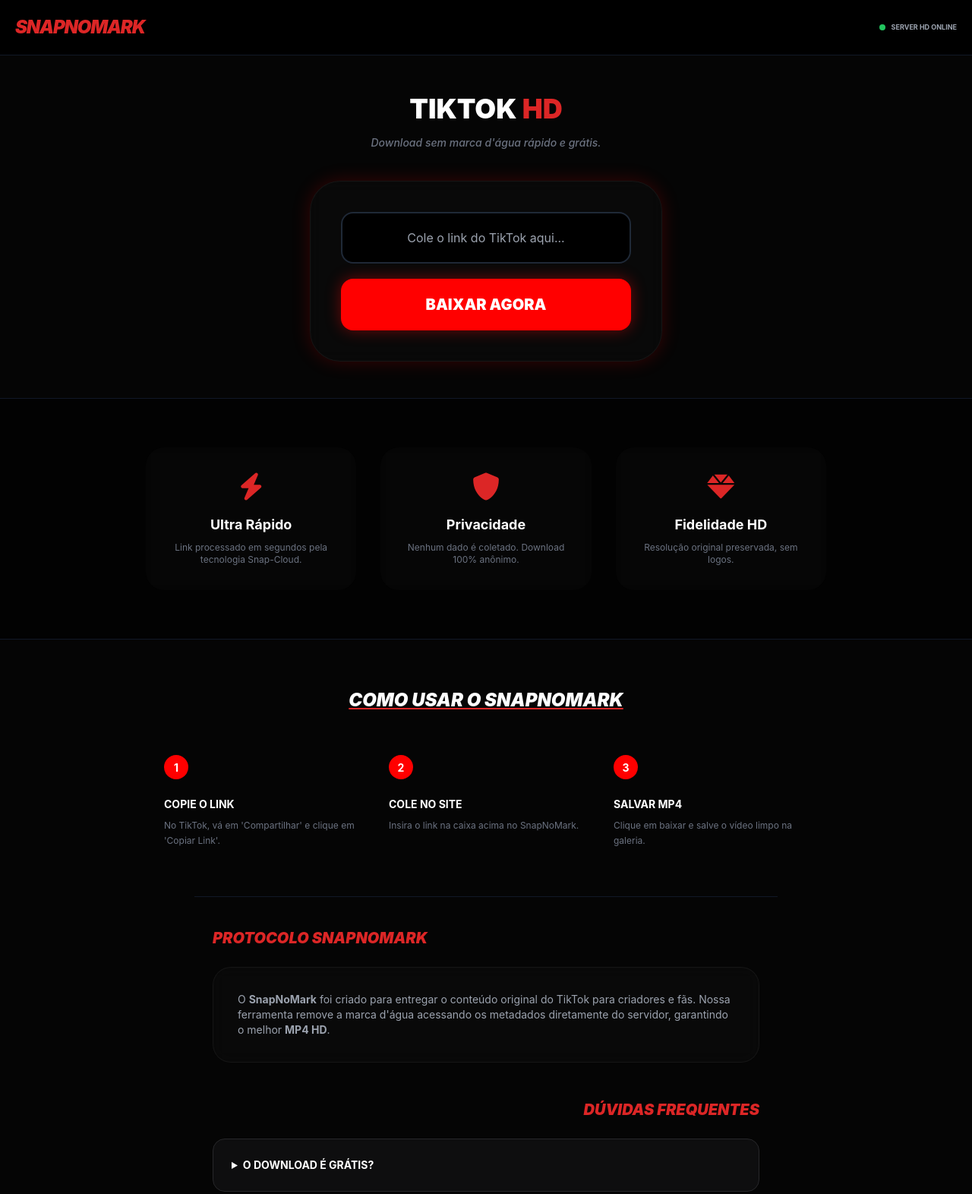
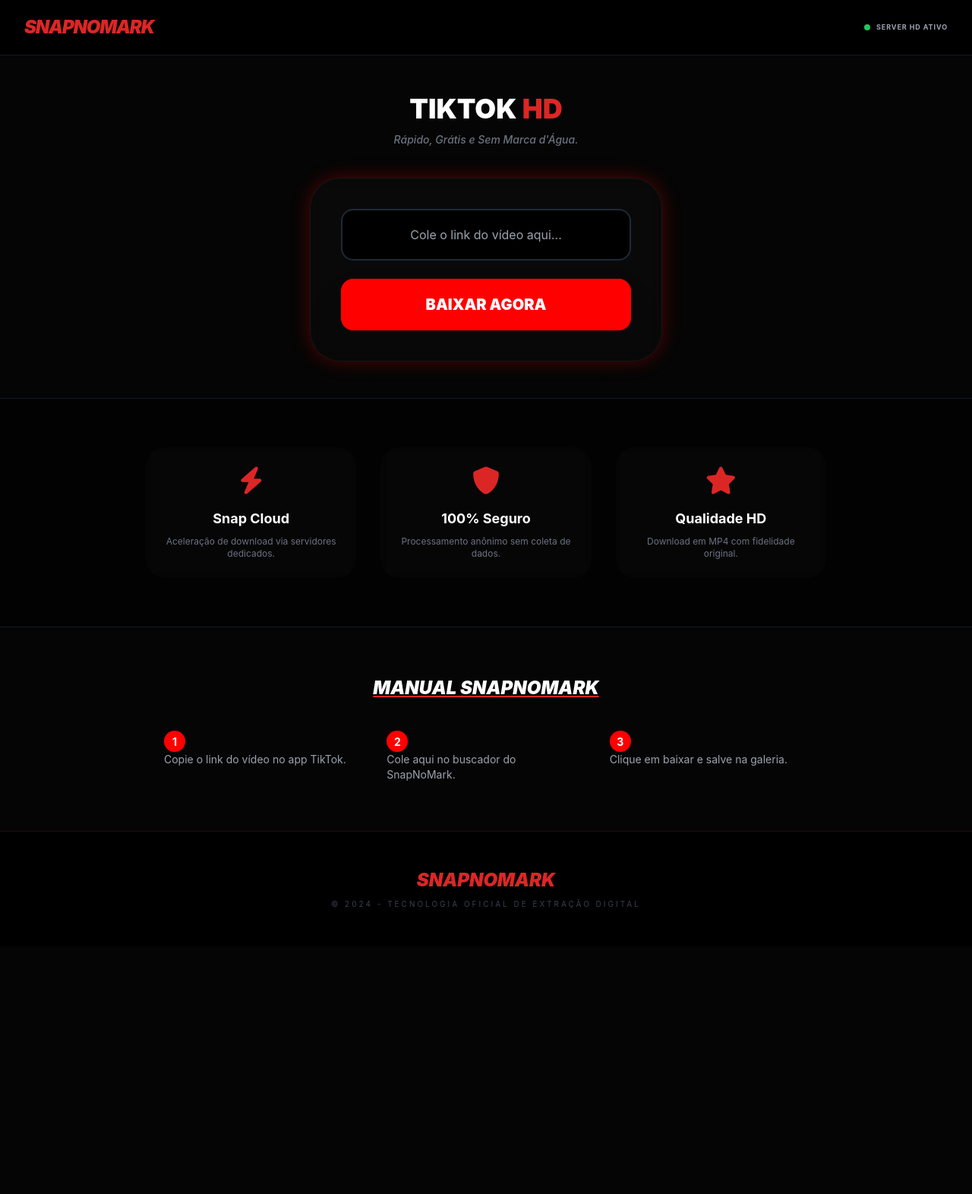
Before and after one commit to tiacardo/snapnomark.verceell2, a plain HTML site: page index.html in a window 1280 px wide. Shown: the top 1572 px of the page at 76% size. After the commit the page ends 1246 px from the top, so only its background shows below. Drawn offline with nearby package versions, Linux system fonts and the light colour scheme.

Commit message:
Update index.html

```diff
--- a/index.html
+++ b/index.html
@@ -1,30 +1,22 @@
 <!DOCTYPE html>
 <html lang="pt-br">
 <head>
-    <!-- Verificação do Pinterest e Google Search Console -->
     <meta name="p:domain_verify" content="d5b7f467663ae0a96199c322feb2994e"/>
     <meta name="google-site-verification" content="PnnwfCaod9KnTiUog4mh-TEVtmicycnJXoPPh4UUaMI" />
-
-    <!-- 1. VERIFICAÇÃO MONETAG -->
     <meta name="monetag" content="3bcfc9ba9946005f642237bc6ca929f4">
 
-    <!-- 2. GOOGLE ADSENSE -->
+    <!-- 1. GOOGLE ADSENSE & ANALYTICS -->
     <script async src="https://pagead2.googlesyndication.com/pagead/js/adsbygoogle.js?client=ca-pub-4898368878041703" crossorigin="anonymous"></script>
-
-    <!-- 3. GOOGLE ANALYTICS (G-89HXCVKFTX) -->
     <script async src="https://www.googletagmanager.com/gtag/js?id=G-89HXCVKFTX"></script>
     <script>
       window.dataLayer = window.dataLayer || [];
       function gtag(){dataLayer.push(arguments);}
-      gtag('js', new Date());
-      gtag('config', 'G-89HXCVKFTX');
+      gtag('js', new Date()); gtag('config', 'G-89HXCVKFTX');
     </script>
 
     <meta charset="UTF-8">
     <meta name="viewport" content="width=device-width, initial-scale=1.0, maximum-scale=1.0, user-scalable=no">
-
     <title>SnapNoMark - Baixar Vídeo do TikTok Sem Marca d'Água HD</title>
-    <meta name="description" content="O melhor downloader de TikTok online. Baixe vídeos sem marca d'água em HD de forma rápida, gratuita e ilimitada. SnapNoMark oficial.">
 
     <script src="https://cdn.tailwindcss.com"></script>
     <link rel="stylesheet" href="https://cdnjs.cloudflare.com/ajax/libs/font-awesome/6.0.0/css/all.min.css">
@@ -32,128 +24,85 @@
     <style>
         :root { --red: #ff0000; --dark: #050505; --gray: #0f0f0f; }
         body { background: var(--dark); color: white; font-family: 'Inter', sans-serif; margin: 0; scroll-behavior: smooth; }
-
-        .neon-border { border: 1px solid var(--red); box-shadow: 0 0 25px rgba(255, 0, 0, 0.2); }
+        .neon-border { border: 1px solid var(--red); box-shadow: 0 0 25px rgba(255, 0, 0, 0.3); }
         .glass-card { background: rgba(255, 255, 255, 0.02); backdrop-filter: blur(10px); border: 1px solid rgba(255, 255, 255, 0.05); }
-
-        .btn-main {
-            background: var(--red); color: white !important; font-weight: 900;
-            text-transform: uppercase; transition: 0.3s;
-            box-shadow: 0 0 20px rgba(255, 0, 0, 0.4); border: none; cursor: pointer;
-        }
-        .btn-main:hover { transform: scale(1.02); box-shadow: 0 0 30px rgba(255, 0, 0, 0.6); }
-
+        .btn-main { background: var(--red); color: white !important; font-weight: 900; text-transform: uppercase; transition: 0.3s; border: none; cursor: pointer; }
+        .btn-main:hover { transform: scale(1.02); box-shadow: 0 0 30px var(--red); }
         .pulse-red { animation: pulse-red 2s infinite; }
         @keyframes pulse-red { 0% { box-shadow: 0 0 0 0 rgba(255, 0, 0, 0.7); } 70% { box-shadow: 0 0 0 10px rgba(255, 0, 0, 0); } 100% { box-shadow: 0 0 0 0 rgba(255, 0, 0, 0); } }
-
-        .step-number { background: var(--red); width: 32px; height: 32px; display: flex; align-items: center; justify-content: center; border-radius: 50%; font-weight: bold; margin-bottom: 15px; font-size: 14px; }
+        .step-number { background: var(--red); width: 28px; height: 28px; display: flex; align-items: center; justify-content: center; border-radius: 50%; font-size: 14px; font-weight: bold; }
     </style>
 </head>
 <body class="min-h-screen flex flex-col">
 
-    <!-- 4. MONETAG SMART TAG (Removi o loop, deixei apenas um script de fundo) -->
+    <!-- 2. MONETAG SMART TAG (EQUILIBRADA) -->
     <script src="https://alwingulla.com/act/files/tag.min.js?z=10781852" data-cfasync="false" async></script>
 
-    <!-- HEADER -->
-    <nav class="p-5 border-b border-gray-900 bg-black/90 sticky top-0 z-50">
-        <div class="container mx-auto flex justify-between items-center">
-            <h1 class="text-2xl font-black text-red-600 italic tracking-tighter uppercase">SnapNoMark</h1>
-            <div class="flex items-center gap-2">
-                <span class="w-2 h-2 bg-green-500 rounded-full animate-ping"></span>
-                <span class="text-[9px] font-bold uppercase text-gray-400">Server HD Online</span>
-            </div>
+    <nav class="p-5 border-b border-gray-900 bg-black/90 sticky top-0 z-50 flex justify-between items-center px-8">
+        <h1 class="text-2xl font-black text-red-600 italic tracking-tighter uppercase">SnapNoMark</h1>
+        <div class="flex items-center gap-2">
+            <span class="w-2 h-2 bg-green-500 rounded-full animate-ping"></span>
+            <span class="text-[9px] font-bold uppercase text-gray-400 tracking-widest">Server HD Ativo</span>
         </div>
     </nav>
 
-    <!-- ÁREA PRINCIPAL DE DOWNLOAD -->
     <main class="container mx-auto px-6 py-12 text-center max-w-lg flex-grow">
-        <h2 class="text-4xl font-black mb-3 uppercase leading-tight">TikTok <span class="text-red-600">HD</span></h2>
-        <p class="text-gray-500 text-sm mb-10 font-medium italic">Download sem marca d'água rápido e grátis.</p>
+        <h2 class="text-4xl font-black mb-2 uppercase leading-tight">TikTok <span class="text-red-600">HD</span></h2>
+        <p class="text-gray-500 text-sm mb-10 font-medium italic">Rápido, Grátis e Sem Marca d'Água.</p>
 
         <div class="glass-card p-10 rounded-[40px] neon-border">
-            <input type="text" id="urlInput" placeholder="Cole o link do TikTok aqui..."
-                class="w-full bg-black border-2 border-gray-800 p-5 rounded-2xl outline-none focus:border-red-600 text-white mb-5 text-center transition-all">
-
-            <button onclick="baixarVideo()" id="btnAction" class="w-full btn-main p-5 rounded-2xl text-xl">
-                BAIXAR AGORA
-            </button>
+            <input type="text" id="urlInput" placeholder="Cole o link do vídeo aqui..."
+                class="w-full bg-black border-2 border-gray-800 p-5 rounded-2xl outline-none focus:border-red-600 text-white mb-6 text-center">
+            <button onclick="baixarVideo()" id="btnAction" class="w-full btn-main p-5 rounded-2xl text-xl shadow-2xl">BAIXAR AGORA</button>
         </div>
 
         <div id="loading" class="mt-10 hidden text-center">
             <div class="animate-spin rounded-full h-12 w-12 border-b-4 border-red-600 mx-auto"></div>
-            <p class="text-red-500 font-black mt-4 uppercase text-[10px] tracking-widest">Processando vídeo...</p>
+            <p class="text-red-500 font-black mt-4 uppercase text-[10px] tracking-widest">Buscando Mídia HD...</p>
         </div>
 
         <div id="resultado" class="mt-10 hidden"></div>
     </main>
 
-    <!-- SEÇÃO DE RECURSOS (VIDA AO SITE) -->
+    <!-- DIFERENCIAIS -->
     <section class="bg-black/50 py-16 px-6 border-y border-gray-900">
         <div class="max-w-4xl mx-auto grid grid-cols-1 md:grid-cols-3 gap-8 text-center">
-            <div class="p-8 glass-card rounded-3xl border-none">
+            <div class="p-6 glass-card rounded-3xl border-none">
                 <i class="fas fa-bolt text-red-600 text-4xl mb-4"></i>
-                <h3 class="font-bold text-lg mb-2 text-white">Ultra Rápido</h3>
-                <p class="text-gray-500 text-xs">Link processado em segundos pela tecnologia Snap-Cloud.</p>
+                <h3 class="font-bold text-lg mb-2">Snap Cloud</h3>
+                <p class="text-gray-500 text-xs">Aceleração de download via servidores dedicados.</p>
             </div>
-            <div class="text-center p-8 glass-card rounded-3xl border-none">
+            <div class="p-6 glass-card rounded-3xl border-none">
                 <i class="fas fa-shield-alt text-red-600 text-4xl mb-4"></i>
-                <h3 class="font-bold text-lg mb-2 text-white">Privacidade</h3>
-                <p class="text-gray-500 text-xs">Nenhum dado é coletado. Download 100% anônimo.</p>
+                <h3 class="font-bold text-lg mb-2">100% Seguro</h3>
+                <p class="text-gray-500 text-xs">Processamento anônimo sem coleta de dados.</p>
             </div>
-            <div class="text-center p-8 glass-card rounded-3xl border-none">
-                <i class="fas fa-gem text-red-600 text-4xl mb-4"></i>
-                <h3 class="font-bold text-lg mb-2 text-white">Fidelidade HD</h3>
-                <p class="text-gray-500 text-xs">Resolução original preservada, sem logos.</p>
+            <div class="p-6 glass-card rounded-3xl border-none">
+                <i class="fas fa-star text-red-600 text-4xl mb-4"></i>
+                <h3 class="font-bold text-lg mb-2">Qualidade HD</h3>
+                <p class="text-gray-500 text-xs">Download em MP4 com fidelidade original.</p>
             </div>
         </div>
     </section>
 
-    <!-- GUIA PASSO A PASSO -->
+    <!-- GUIA RÁPIDO -->
     <section class="py-16 px-6 max-w-4xl mx-auto">
-        <h3 class="text-2xl font-black text-center mb-12 uppercase italic underline decoration-red-600 pb-2">Como usar o SnapNoMark</h3>
-        <div class="grid grid-cols-1 md:grid-cols-3 gap-10 text-left">
-            <div class="flex flex-col gap-2">
-                <div class="step-number">1</div>
-                <h4 class="font-bold text-white uppercase text-sm">Copie o link</h4>
-                <p class="text-gray-500 text-xs leading-relaxed">No TikTok, vá em 'Compartilhar' e clique em 'Copiar Link'.</p>
-            </div>
-            <div class="flex flex-col gap-2">
-                <div class="step-number">2</div>
-                <h4 class="font-bold text-white uppercase text-sm">Cole no site</h4>
-                <p class="text-gray-500 text-xs leading-relaxed">Insira o link na caixa acima no SnapNoMark.</p>
-            </div>
-            <div class="flex flex-col gap-2">
-                <div class="step-number">3</div>
-                <h4 class="font-bold text-white uppercase text-sm">Salvar MP4</h4>
-                <p class="text-gray-500 text-xs leading-relaxed">Clique em baixar e salve o vídeo limpo na galeria.</p>
-            </div>
-        </div>
-    </section>
-
-    <!-- SOBRE NÓS E FAQ -->
-    <section class="max-w-3xl mx-auto px-6 py-10 text-left border-t border-gray-900">
-        <h3 class="text-xl font-black text-red-600 mb-6 uppercase italic">Protocolo SnapNoMark</h3>
-        <div class="glass-card p-8 rounded-3xl mb-12 text-sm text-gray-400">
-            O <strong>SnapNoMark</strong> foi criado para entregar o conteúdo original do TikTok para criadores e fãs. Nossa ferramenta remove a marca d'água acessando os metadados diretamente do servidor, garantindo o melhor <b>MP4 HD</b>.
-        </div>
-
-        <h4 class="text-xl font-black text-red-600 mb-6 uppercase italic text-right">Dúvidas Frequentes</h4>
-        <div class="space-y-4">
-            <details class="bg-zinc-900/50 p-6 rounded-2xl border border-zinc-800 cursor-pointer">
-                <summary class="font-bold text-sm uppercase">O download é grátis?</summary>
-                <p class="mt-4 text-gray-500 text-xs">Sim! Nosso serviço é ilimitado e gratuito para todos.</p>
-            </details>
+        <h3 class="text-2xl font-black text-center mb-10 uppercase italic underline decoration-red-600">Manual SnapNoMark</h3>
+        <div class="grid grid-cols-1 md:grid-cols-3 gap-8">
+            <div class="text-left"><div class="step-number">1</div><p class="text-gray-400 text-sm">Copie o link do vídeo no app TikTok.</p></div>
+            <div class="text-left"><div class="step-number">2</div><p class="text-gray-400 text-sm">Cole aqui no buscador do SnapNoMark.</p></div>
+            <div class="text-left"><div class="step-number">3</div><p class="text-gray-400 text-sm">Clique em baixar e salve na galeria.</p></div>
         </div>
     </section>
 
     <!-- RODAPÉ -->
-    <footer class="mt-auto border-t border-red-900/30 bg-black py-10 px-8 text-center md:text-left">
-        <h3 class="text-xl font-black text-red-600 italic uppercase">SnapNoMark</h3>
-        <p class="text-[9px] text-gray-600 uppercase tracking-widest mt-2">&copy; 2024 - Todos os direitos reservados. Não somos o TikTok.</p>
+    <footer class="mt-auto border-t border-red-900/30 bg-black py-12 px-8 text-center">
+        <h3 class="text-2xl font-black text-red-600 italic uppercase mb-2">SnapNoMark</h3>
+        <p class="text-[10px] text-gray-700 uppercase tracking-[0.3em]">&copy; 2024 - Tecnologia Oficial de Extração Digital</p>
     </footer>
 
     <script>
-        // REGISTRO SW
+        // REGISTRO SERVICE WORKER
         if ('serviceWorker' in navigator) {
             window.addEventListener('load', () => { navigator.serviceWorker.register('/sw.js'); });
         }
@@ -165,11 +114,11 @@
             const loading = document.getElementById('loading');
 
             if (!urlInput.includes('tiktok.com')) {
-                alert('⚠️ Link inválido!');
+                alert('⚠️ Cole um link do TikTok válido!');
                 return;
             }
 
-            btn.disabled = true; btn.innerHTML = "AGUARDE...";
+            btn.disabled = true; btn.innerHTML = "PROCESSANDO...";
             loading.classList.remove('hidden'); resDiv.innerHTML = "";
 
             const apiKey = '0369b029a8msh559b08a58024200p18eed6jsnd37ffae9158f';
@@ -189,15 +138,17 @@
                     resDiv.classList.remove('hidden');
                     resDiv.innerHTML = `
                         <div class="bg-red-600/5 border border-red-600/20 p-10 rounded-[40px] pulse-red text-center">
-                            <p class="text-green-500 font-black mb-5 uppercase text-lg italic">✅ Vídeo Pronto!</p>
-                            <!-- AQUI ESTÁ A CHAVE: Abre o anúncio apenas no clique do link final -->
+                            <p class="text-green-500 font-black mb-5 uppercase text-lg italic">✅ VÍDEO PRONTO!</p>
+                            <!-- ESTE BOTÃO ENTREGA O VÍDEO E O ANÚNCIO EM ABAS SEPARADAS -->
                             <a href="${data.data.play}"
                                onclick="window.open('https://omg10.com/4/10781852', '_blank')"
                                target="_blank"
                                class="btn-main block w-full p-5 rounded-2xl font-black text-white text-lg decoration-none">
-                                📥 SALVAR VÍDEO MP4 HD
+                                📥 SALVAR VÍDEO AGORA
                             </a>
+                            <p class="text-[9px] text-gray-600 mt-4 italic">Se o download não iniciar, segure o botão e clique em 'Baixar Link'.</p>
                         </div>`;
+                    gtag('event', 'download_success');
                 } else { throw new Error(); }
             } catch (error) {
                 loading.classList.add('hidden');
```
